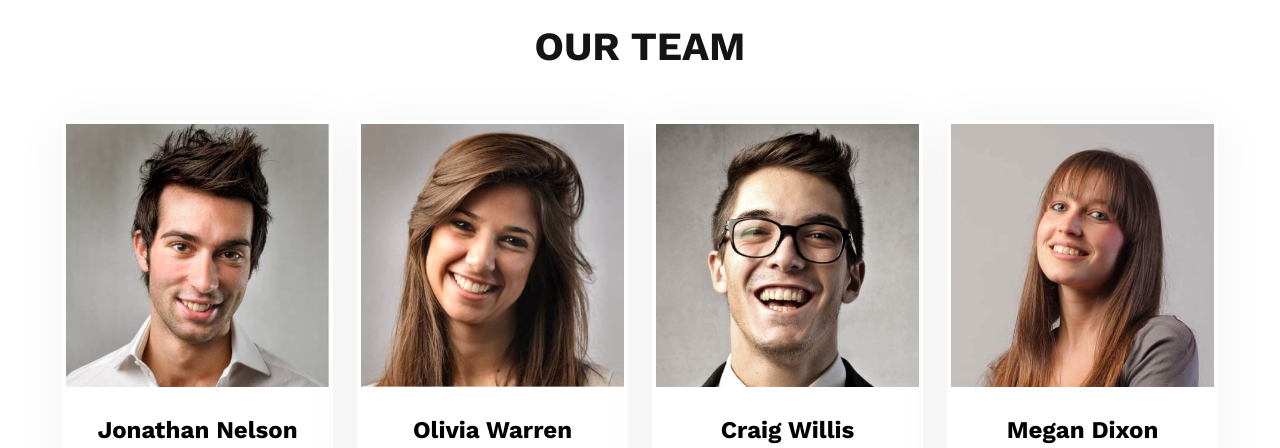
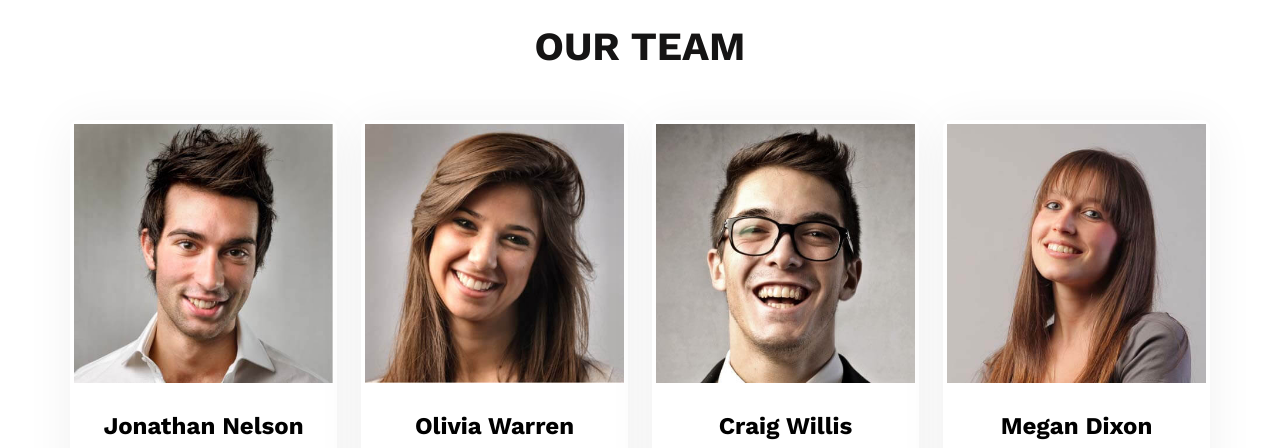
Before and after one commit to devparvej19/assignment-1, a plain HTML site: page index.html in a window 1280 px wide. Shown: the part 2490-2938 px from the top of the page. Drawn offline with nearby package versions, Linux system fonts and the light colour scheme.

Commit message:
team section style add

```diff
--- a/styles/style.css
+++ b/styles/style.css
@@ -125,6 +125,7 @@ section{
     border: 4px solid #fff;
     background: #fff;
     box-shadow: 0px 6px 50px rgba(0, 0, 0, 0.06);
+    border-radius: 8px;
  }
  .overlay:hover {
      opacity: 0.8;
@@ -132,7 +133,7 @@ section{
  }
  .team-iteam img {
     padding: 0;
-    width: 263px;
+    width: 259px;
  }
  .team-iteam h4{
     font-size: 24px;
```
